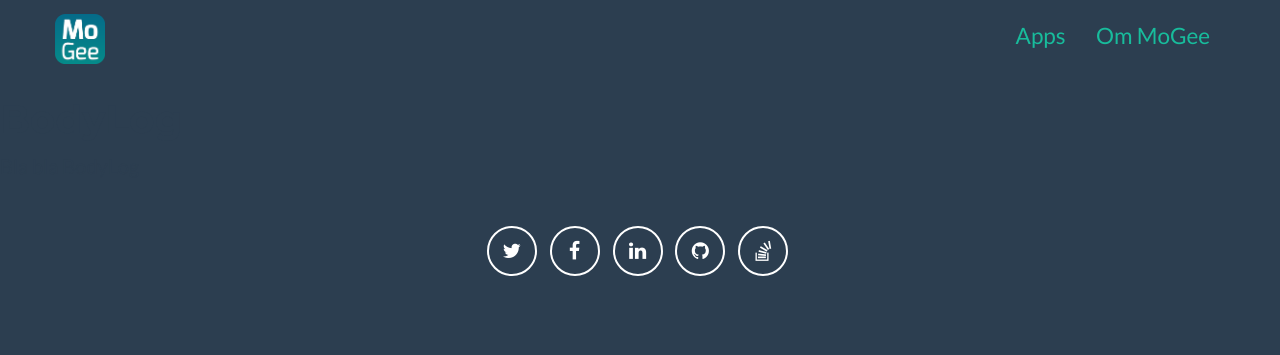
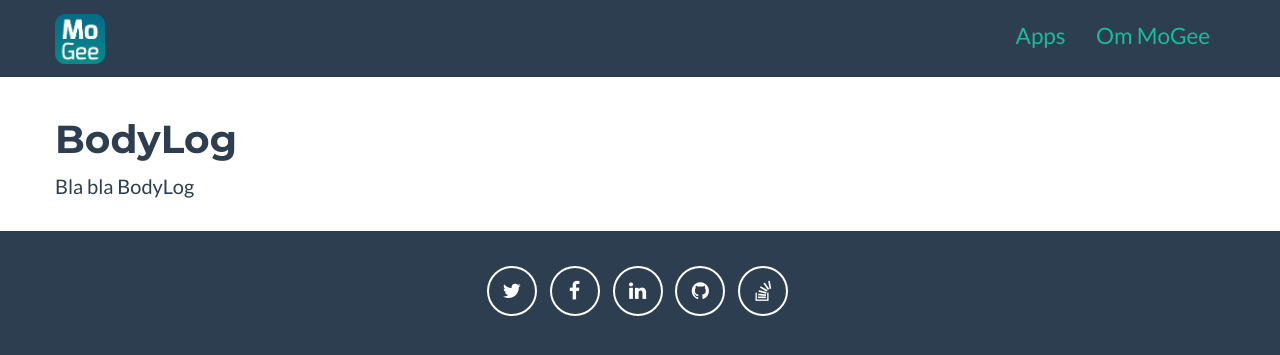
Before and after one commit to MortenGregersen/mogee.dk, a Jekyll site: the page built from bodylog.html, in a window 1280 px wide. Shown: the top 355 px of the page. Built offline with Jekyll 4.4.1, drawn with Linux system fonts in a browser that asks for light colours.

Commit message:
Styling on product pages

```diff
--- a/_layouts/product.html
+++ b/_layouts/product.html
@@ -3,6 +3,10 @@
     {% include head.html %}
     <body id="page-top" class="index">
         {% include nav.html %}
+        <div style="padding: 20px 0; background-color: white">
+            <div class="container">
+                <div class="row">
+                    <section>
                         <h1>{{ page.title }}</h1>
                         {% if page.subtitle %}
                         <p>{{ page.subtitle }}</p>
@@ -11,6 +15,10 @@
                         <img src="/img/products/{{ page.image }}" />
                         {% endif %}
                         <p>{{ page.description }}</p>
+                    </section>
+                </div>
+            </div>
+        </div>
         {% include footer.html %}
         {% include js.html %}
     </body>
```
Lines whose indentation alone changed are shown as unchanged.
